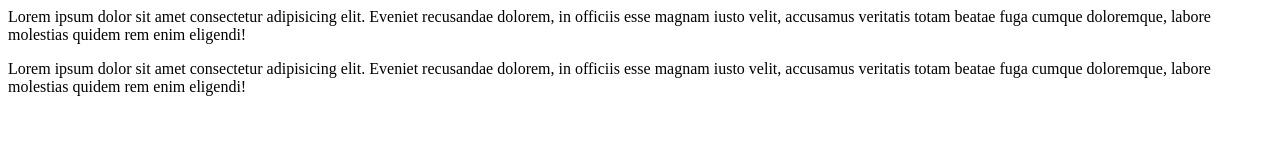
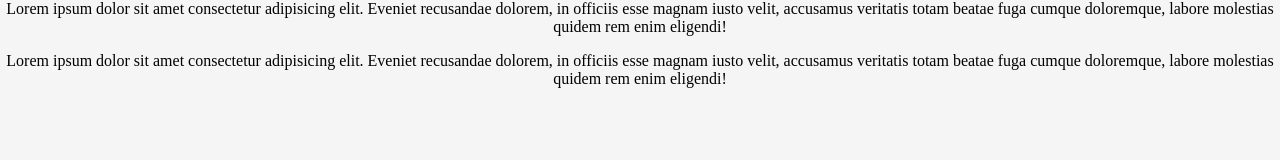
Before and after one commit to thak123/ComFac4LT, a plain HTML site: page index.html in a window 1280 px wide. Drawn offline with Linux system fonts and the light colour scheme.

Commit message:
styling changes

```diff
--- a/index.html
+++ b/index.html
@@ -4,6 +4,7 @@
     <meta http-equiv="X-UA-Compatible" content="IE=edge">
     <meta name="viewport" content="width=device-width, initial-scale=1.0">
     <title>Document</title>
+    <link rel="stylesheet" href="style.css">
 </head>
 <body>
     <h1></h1>
--- /dev/null
+++ b/style.css
@@ -0,0 +1,5 @@
+body {
+margin: 0;
+background: whitesmoke;
+text-align: center;
+}
```
